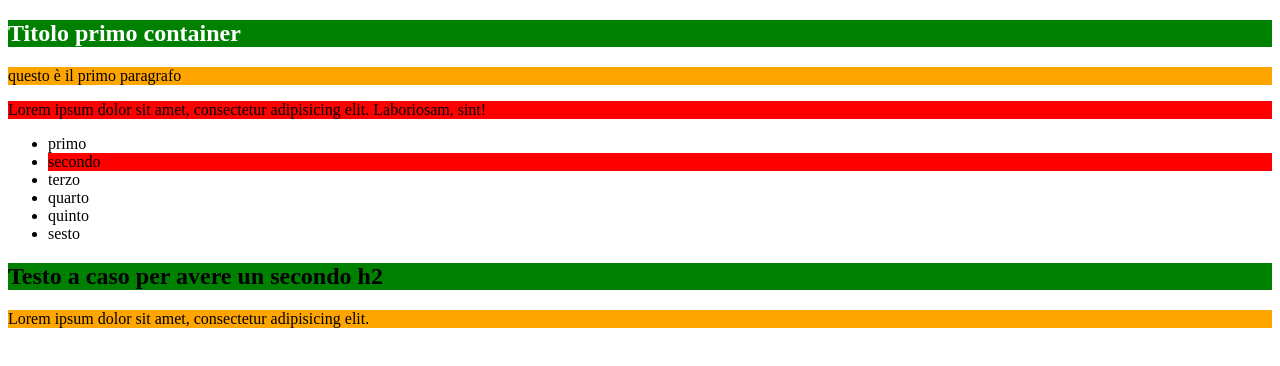
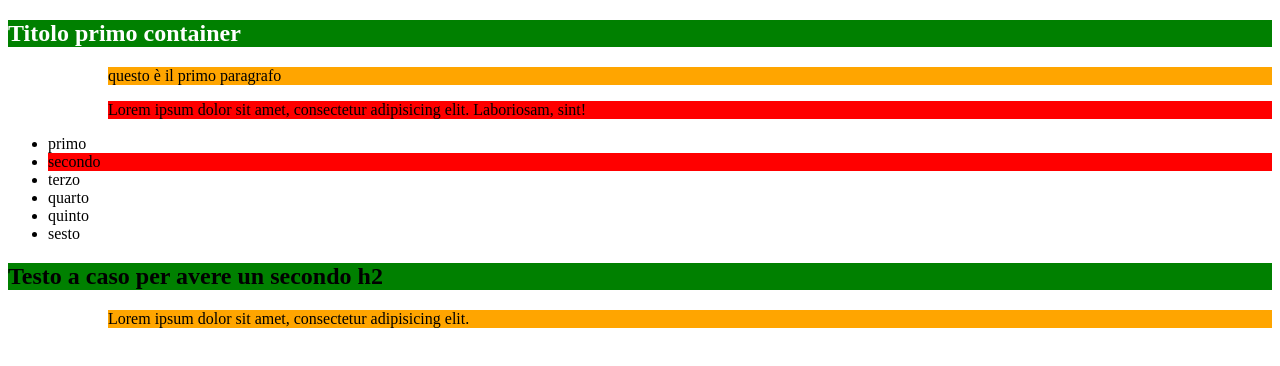
Before and after one commit to salvoab/selettori-speciali, a plain HTML site: page index.html in a window 1280 px wide. Drawn offline with Linux system fonts and the light colour scheme.

Commit message:
Selettore tilde per le adiacenze

```diff
--- a/css/style.css
+++ b/css/style.css
@@ -19,3 +19,10 @@ div h2.titolo{
 h2 + p{
   background: orange;
 }
+
+/*General Sibling Selector:
+  seleziona tutti gli elementi p adiacenti a h2
+  cioè a partire da un h2, prendi tutti i p adiacenti*/
+h2 ~ p{
+  margin-left: 100px;
+}
```
